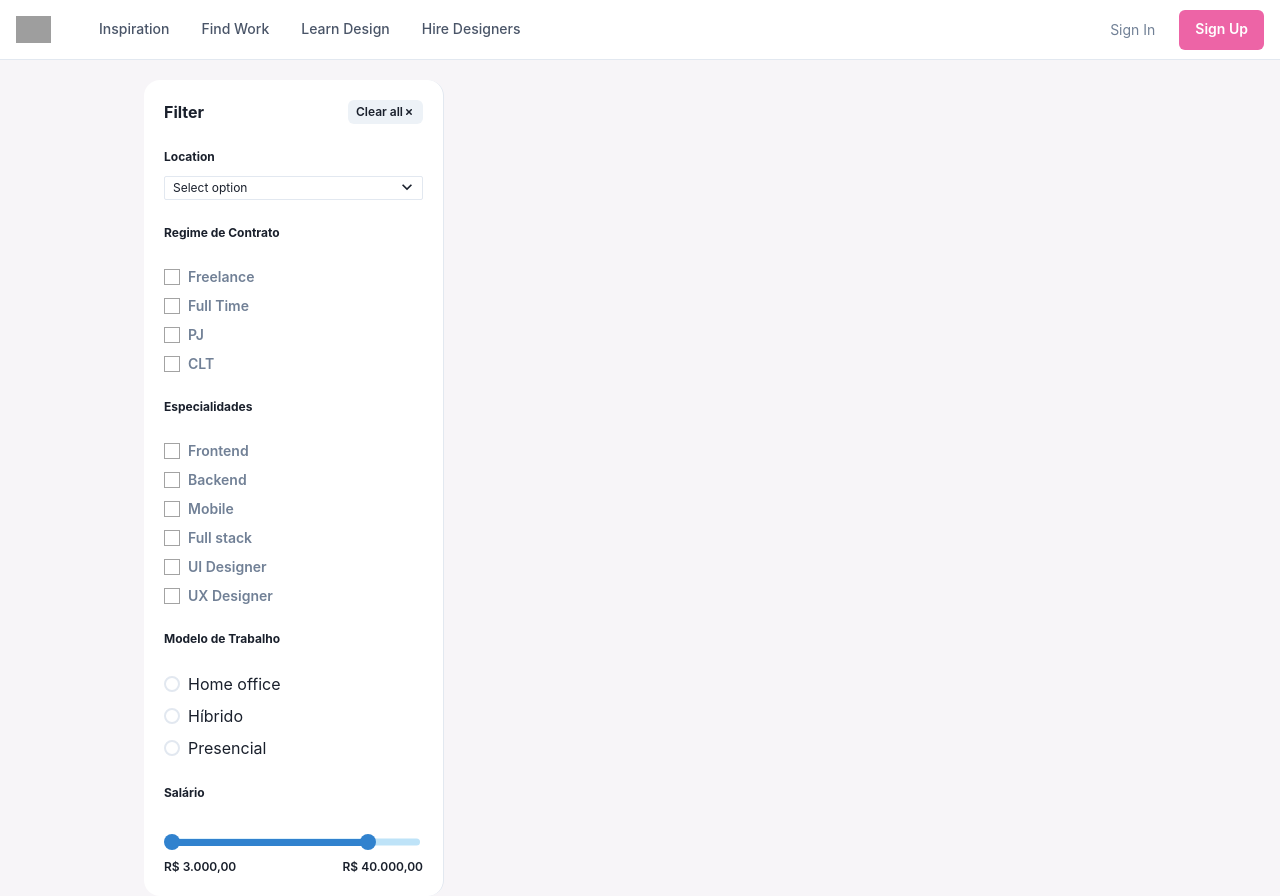
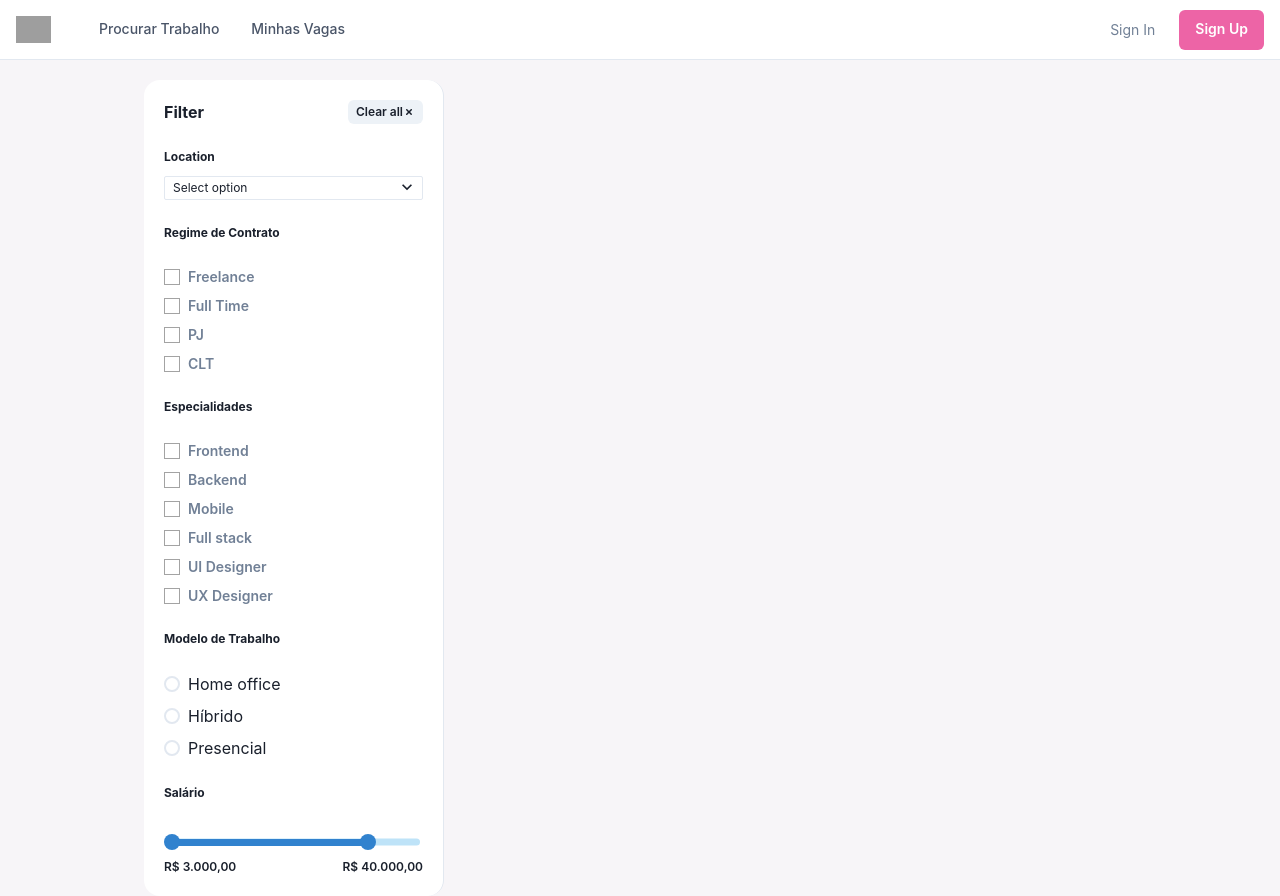
Before and after one commit to startup-of-zero-reais/legendary-invention, a Next.js app: page / in a window 1280 px wide. Built offline with nearby package versions, Linux system fonts and the light colour scheme; grey boxes are pictures that could not be loaded.

Commit message:
refactor: change nav items

```diff
--- a/src/components/Header/index.tsx
+++ b/src/components/Header/index.tsx
@@ -266,41 +266,9 @@
 
 const NAV_ITEMS: Array<NavItem> = [
   {
-    label: "Inspiration",
-    children: [
-      {
-        label: "Explore Design Work",
-        subLabel: "Trending Design to inspire you",
-        href: "#",
-      },
-      {
-        label: "New & Noteworthy",
-        subLabel: "Up-and-coming Designers",
-        href: "#",
-      },
-    ],
+    label: "Procurar Trabalho",
   },
   {
-    label: "Find Work",
-    children: [
-      {
-        label: "Job Board",
-        subLabel: "Find your dream design job",
-        href: "#",
-      },
-      {
-        label: "Freelance Projects",
-        subLabel: "An exclusive list for contract work",
-        href: "#",
-      },
-    ],
-  },
-  {
-    label: "Learn Design",
-    href: "#",
-  },
-  {
-    label: "Hire Designers",
-    href: "#",
+    label: "Minhas Vagas",
   },
 ];
```
